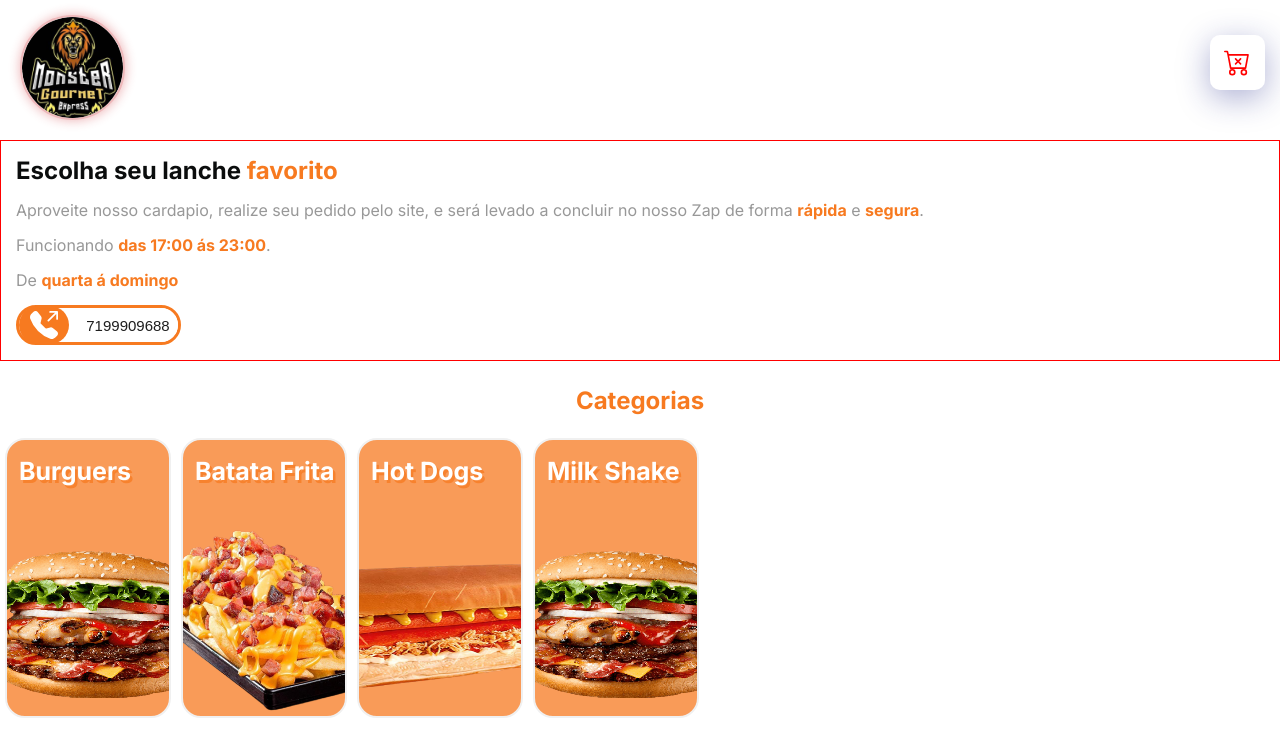
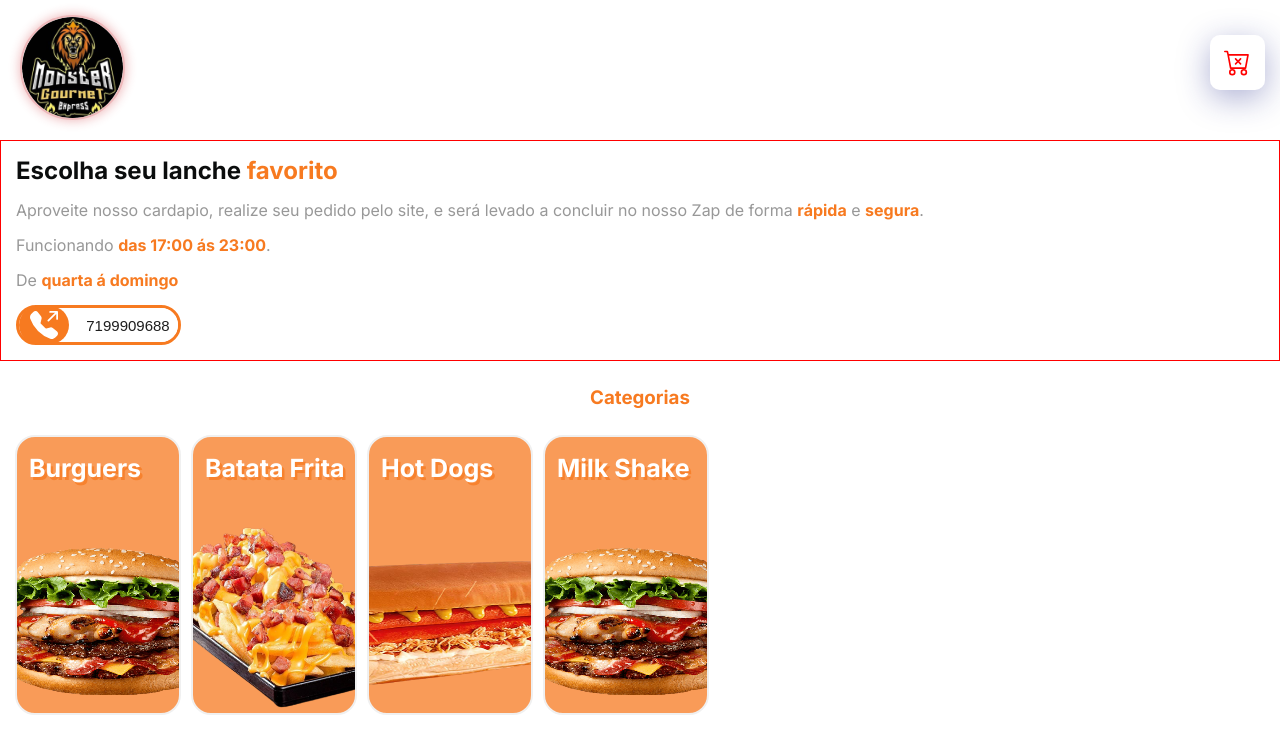
Before and after one commit to MonsterGourmet/front-end, a Next.js app: page / in a window 1280 px wide. Shown: the top 743 px of the page. Built offline with nearby package versions, Linux system fonts and the light colour scheme.

Commit message:
fix: comments

```diff
--- a/src/components/Categories/index.tsx
+++ b/src/components/Categories/index.tsx
@@ -2,15 +2,14 @@ import { SText } from "../Info/styled";
 import { Product } from "./Product";
 import { loadDataOnCategory } from "../../../database/server";
 
-import { SContainerCatagorie, SListProductsHorizontal } from "./styled";
+import { SCategorie, SContainerCatagorie, SListProductsHorizontal } from "./styled";
 
 
 export function Categories() {
-      const removeDrinks = loadDataOnCategory.filter( category => category.category !== 'Bebidas' )
-   //TODOS: Transform in function
+      const removeDrinks = loadDataOnCategory.filter( category => category.category !== 'Bebidas' )       //TODOS: Transform in function
 
       return (
-        <>
+        <SCategorie>
             <SContainerCatagorie>
                   <SText as={'h1'}><span>Categorias</span></SText>
                   <SListProductsHorizontal>
@@ -21,7 +20,6 @@ export function Categories() {
                      }
                   </SListProductsHorizontal>
             </SContainerCatagorie>
-        </>
-
+        </SCategorie>
      )
 }
--- a/src/components/Categories/styled.ts
+++ b/src/components/Categories/styled.ts
@@ -2,11 +2,16 @@
 
 import { styled } from "styled-components";
 
-const SContainerCatagorie = styled.section`
+const SCategorie = styled.section`
      height: 355px;
      width: 100%;
+`
 
-     padding: 5px 0;
+const SContainerCatagorie = styled.section`
+     height: 100%;
+     width: var(--container-Width);
+
+     padding: 5px 10px;
      margin: 20px 0;
 
      justify-content: center;
@@ -30,4 +35,4 @@ const SListProductsHorizontal = styled.ul`
      gap: 10px;
 `
 
-export { SContainerCatagorie, SListProductsHorizontal }
+export { SCategorie, SContainerCatagorie, SListProductsHorizontal }
```
Lines whose indentation alone changed are shown as unchanged.
